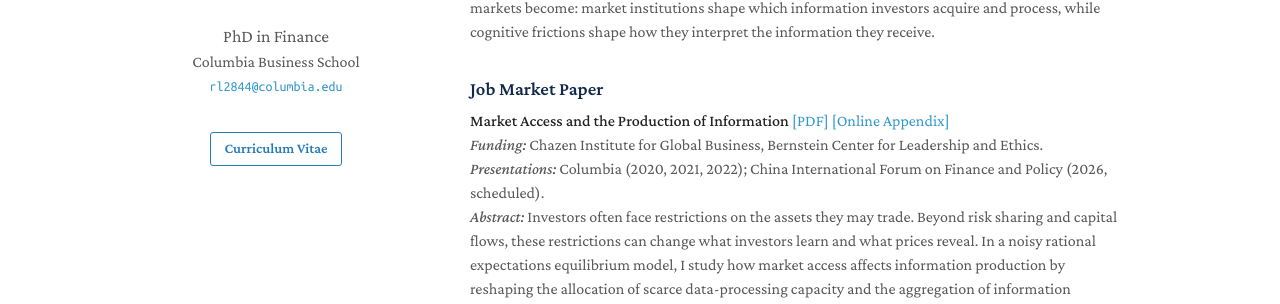
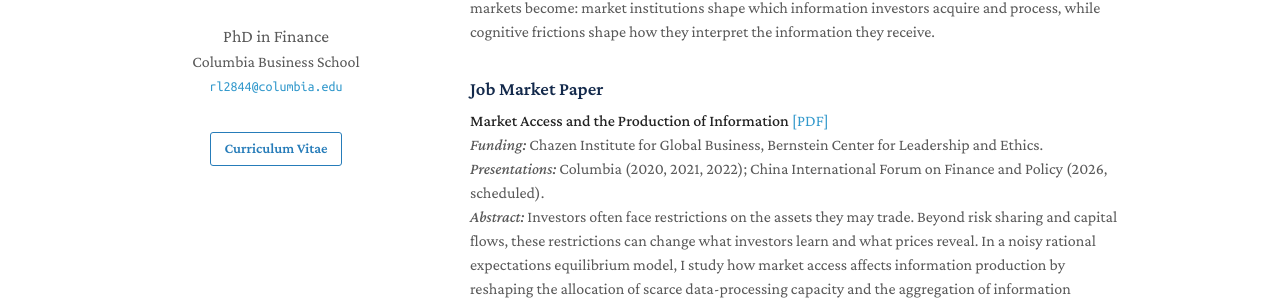
Before and after one commit to ranliu-fin/ranliu-fin.github.io, a Jekyll site: the page built from research.md, in a window 1280 px wide and 900 px high. Shown: the part 265-569 px from the top of the window. Built offline with Jekyll 4.4.1, drawn with Linux system fonts in a browser that asks for light colours; a style sheet for code colours, icons or effects is not loaded.

```diff
--- a/research.md
+++ b/research.md
@@ -12,7 +12,7 @@ My research studies how information is acquired, processed, and incorporated int
 
 <h3 style="margin: 35px 0px 10px;">Job Market Paper</h3>
 
-<p><strong>Market Access and the Production of Information</strong> <a href="/assets/documents/Ran_LIU_JMP_market_access.pdf">[PDF]</a> <a href="/assets/documents/Ran_LIU_JMP_market_access_online_appendix.pdf">[Online Appendix]</a><br>
+<p><strong>Market Access and the Production of Information</strong> <a href="/assets/documents/Ran_LIU_JMP_market_access_full.pdf">[PDF]</a><br>
 
 <em>Funding:</em> Chazen Institute for Global Business, Bernstein Center for Leadership and Ethics.<br>
 <em>Presentations:</em> Columbia (2020, 2021, 2022); China International Forum on Finance and Policy (2026, scheduled).<br>
```
Also changed, not shown: 1 other file.
